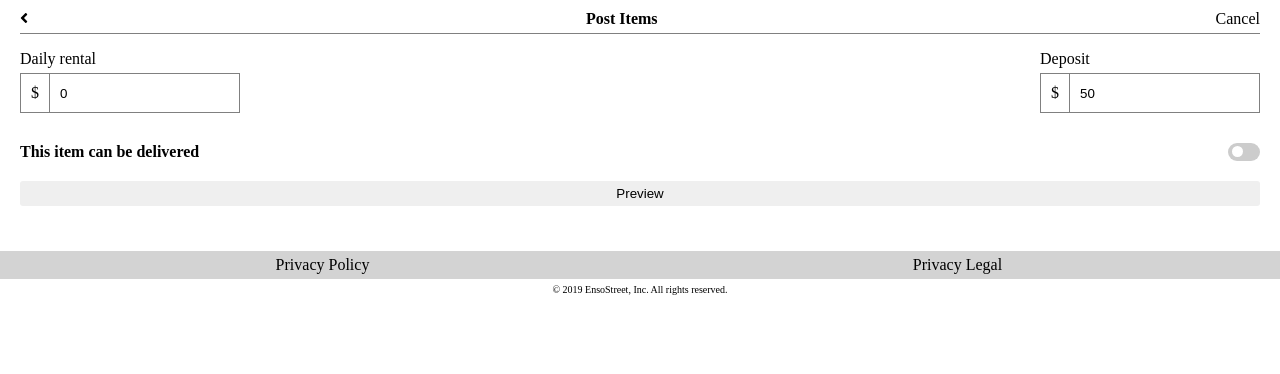
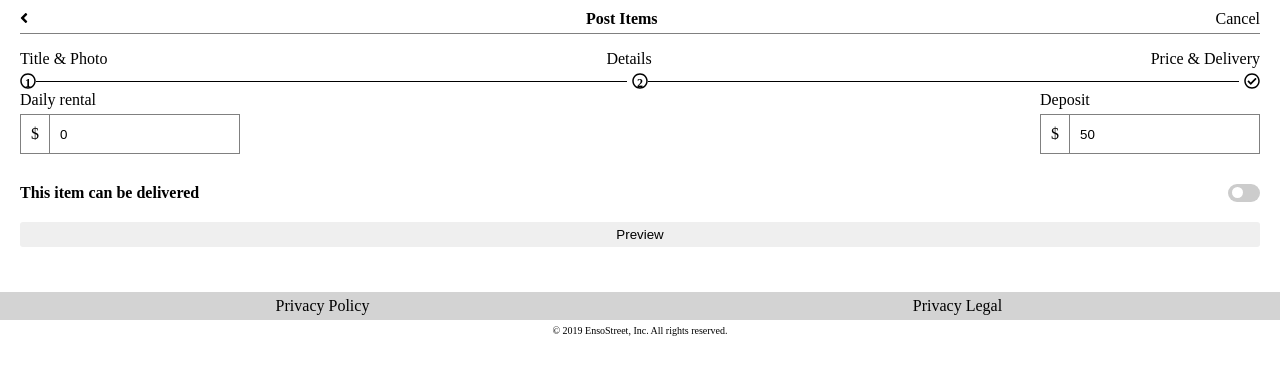
Before and after one commit to liquidMocha/enso-street, a React app: page /post-item/price-and-delivery in a window 1280 px wide. Shown: the top 374 px of the page. Built offline with nearby package versions, Linux system fonts and the light colour scheme.

Commit message:
first draft on progress bar

```diff
--- a/package.json
+++ b/package.json
@@ -7,6 +7,8 @@
   },
   "dependencies": {
     "@fortawesome/fontawesome-svg-core": "^1.2.25",
+    "@fortawesome/free-brands-svg-icons": "^5.11.2",
+    "@fortawesome/free-regular-svg-icons": "^5.11.2",
     "@fortawesome/free-solid-svg-icons": "^5.11.2",
     "@fortawesome/react-fontawesome": "^0.1.5",
     "@svgr/webpack": "4.3.2",
--- a/src/components/postItem/PostItemDetailPage.js
+++ b/src/components/postItem/PostItemDetailPage.js
@@ -6,12 +6,14 @@ import "../../styles/PostItemDetailPage.scss";
 import CategorySelect from "./CategorySelect";
 import ConditionSelect from "./ConditionSelect";
 import DescriptionTextInput from "./DescriptionTextInput";
+import ProgressBar from "./ProgressBar";
 
 const PostItemDetailPage = () => {
 
     return (
         <div id='post-item-detail-page'>
             <PostItemTitleBar backLink="/post-item"/>
+            <ProgressBar/>
             <CategorySelect/>
             <ConditionSelect/>
             <DescriptionTextInput/>
--- a/src/components/postItem/PostItemPage.js
+++ b/src/components/postItem/PostItemPage.js
@@ -9,6 +9,7 @@ import "../../styles/Input.scss";
 import "../../styles/Button.scss";
 import "../../styles/App.scss";
 import "../../styles/Image.scss";
+import ProgressBar from "./ProgressBar";
 
 export const PostItemPage = () => {
     const dispatch = useDispatch();
@@ -17,6 +18,7 @@ export const PostItemPage = () => {
     return (
         <div>
             <PostItemTitleBar hideBackButton={true}/>
+            <ProgressBar/>
             <div>
                 <label>Title</label>
                 <InputWithError id='item-title-input' type='text'
--- a/src/components/postItem/PriceAndDelivery.js
+++ b/src/components/postItem/PriceAndDelivery.js
@@ -14,11 +14,13 @@ import "../../styles/PriceAndDelivery.scss";
 import RentalPriceInputSection from "./RentalPriceInputSection";
 import DeliveryToggle from "./DeliveryToggle";
 import DeliveryFeeInputSection from "./DeliveryFeeInputSection";
+import ProgressBar from "./ProgressBar";
 
 const PriceAndDelivery = (props) => {
     return (
         <div>
             <PostItemTitleBar backLink="/post-item/details"/>
+            <ProgressBar/>
             <RentalPriceInputSection/>
             <DeliveryToggle canBeDelivered={props.canBeDelivered}
                             updatePostedItemCanBeDelivered={props.updatePostedItemCanBeDelivered}/>
--- /dev/null
+++ b/src/components/postItem/ProgressBar.js
@@ -0,0 +1,48 @@
+import React from "react";
+import {FontAwesomeIcon} from "@fortawesome/react-fontawesome";
+import {faCheckCircle, faCircle} from "@fortawesome/free-regular-svg-icons";
+import "../../styles/ProgressBar.scss";
+import {useSelector} from "react-redux";
+
+const ProgressBar = () => {
+    const firstStepDone = useSelector(state => {
+        return state.postedItem.title !== '' &&
+            state.postedItem.imageUrl !== null;
+    });
+
+    const secondStepDone = useSelector(state => {
+        return state.postedItem.categories.length !== 0;
+    });
+
+    const thirdStepDone = useSelector(state => {
+        return true;
+    });
+
+    return (
+        <div>
+            <div className='horizontal-layout'>
+                <div>Title & Photo</div>
+                <div>Details</div>
+                <div>Price & Delivery</div>
+            </div>
+            <div id='progress-circles' className='horizontal-layout'>
+                {firstStepDone ? <FontAwesomeIcon icon={faCheckCircle}/> : <span className='fa-layers fa-fw'>
+                    <FontAwesomeIcon icon={faCircle}/>
+                    <strong className='circle-number'>1</strong>
+                </span>}
+                <hr/>
+                {secondStepDone ? <FontAwesomeIcon icon={faCheckCircle}/> : <span className='fa-layers fa-fw'>
+                    <FontAwesomeIcon icon={faCircle}/>
+                    <strong className='circle-number'>2</strong>
+                </span>}
+                <hr/>
+                {thirdStepDone ? <FontAwesomeIcon icon={faCheckCircle}/> : <span className='fa-layers fa-fw'>
+                    <FontAwesomeIcon icon={faCircle}/>
+                    <strong className='circle-number'>3</strong>
+                </span>}
+            </div>
+        </div>
+    )
+};
+
+export default ProgressBar
--- /dev/null
+++ b/src/styles/ProgressBar.scss
@@ -0,0 +1,18 @@
+hr {
+  color: black;
+  height: 1px;
+  border: none;
+  border-top: 0.5px solid black;
+  width: 100%;
+  margin-left: 5px;
+  margin-right: 5px;
+}
+
+#progress-circles {
+  margin-top: 5px;
+}
+
+.circle-number {
+  font-size: 12px;
+  margin-left: 5px;
+}
```
Also changed, not shown: 1 other file (tests, documents, lock files or other folders).
